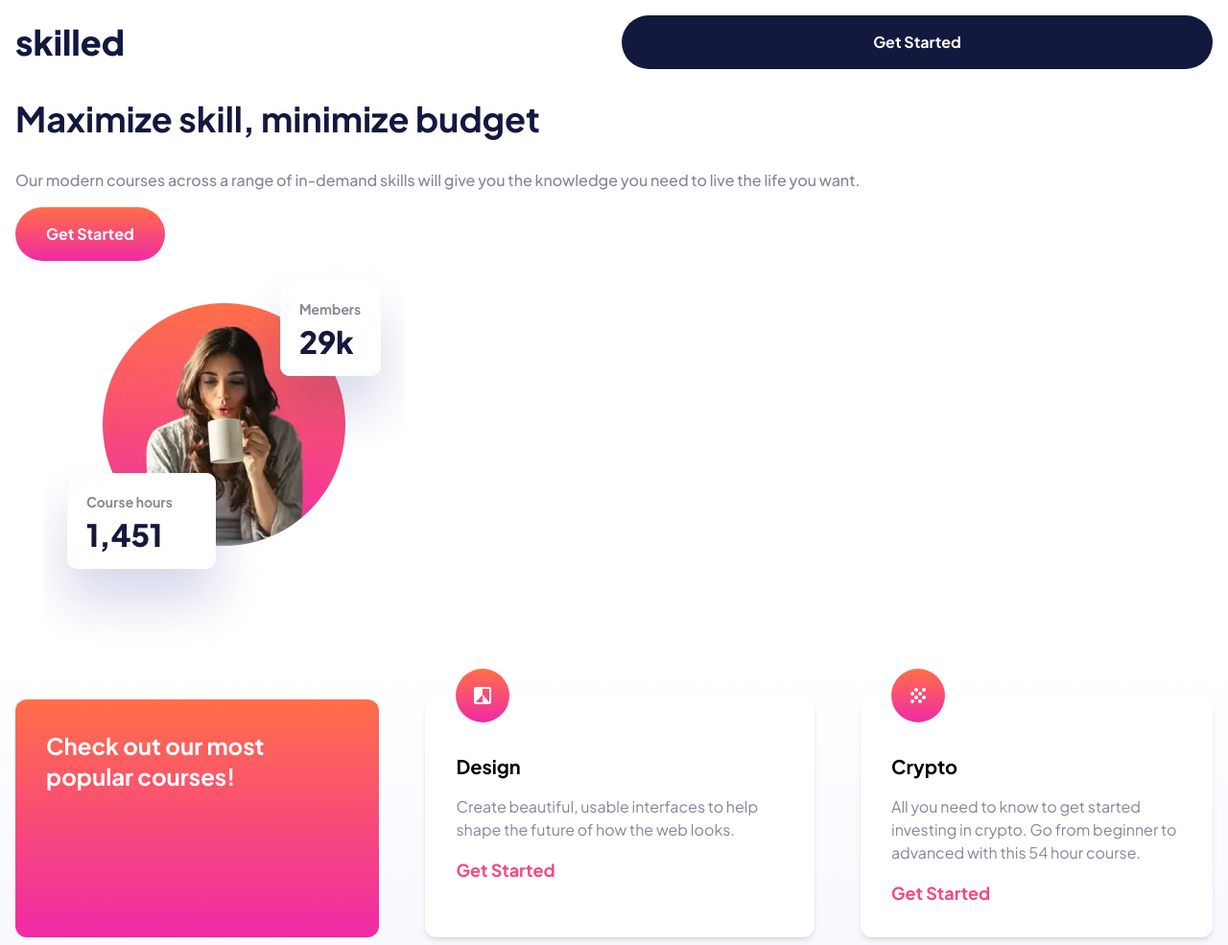
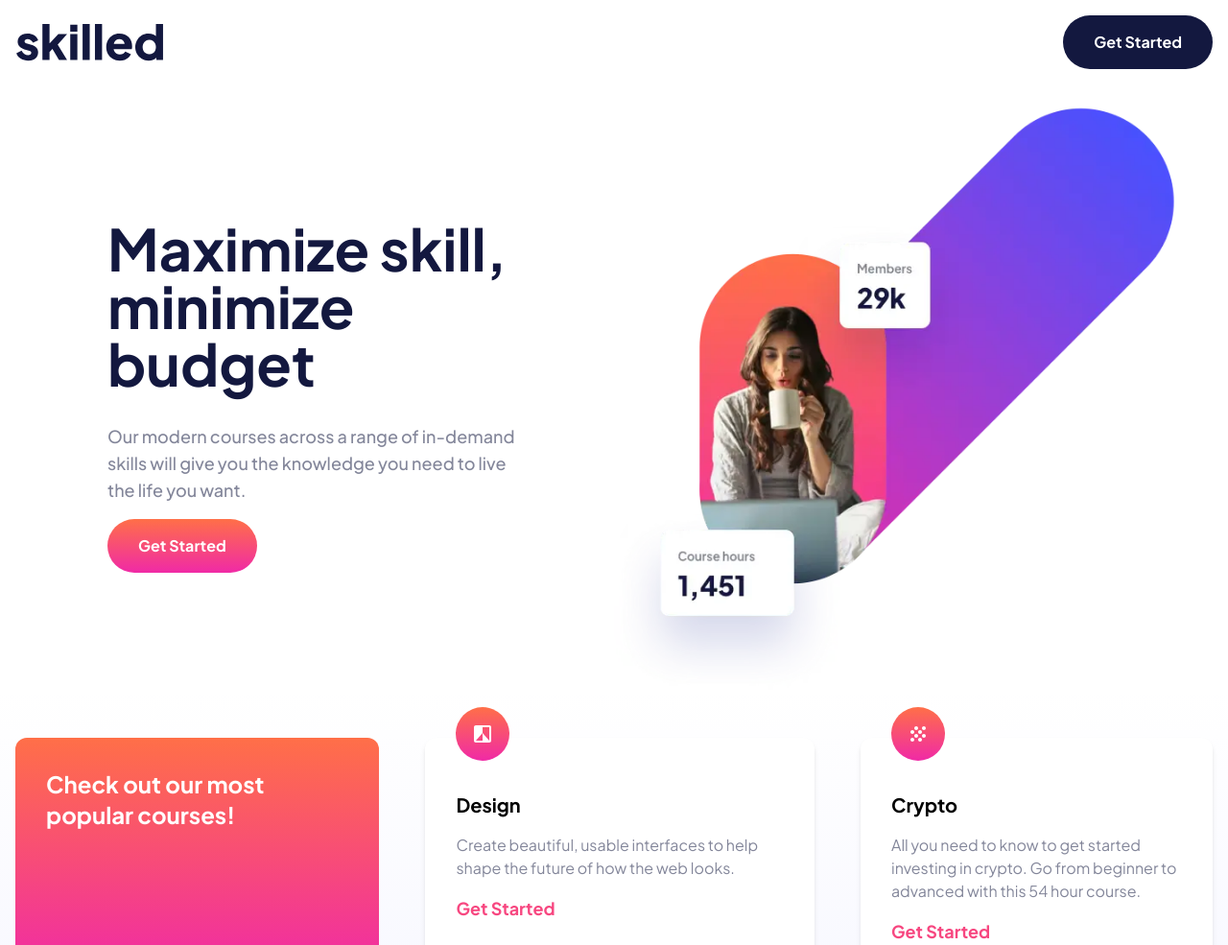
Before and after one commit to BboyAkers/CSS_Sass_Projects, a website: page SkilledELearningLandingPage/index.html in a window 1280 px wide. Shown: the top 985 px of the page at 96% size. Drawn offline with Linux system fonts and the light colour scheme.

Commit message:
updating page

```diff
--- a/SkilledELearningLandingPage/index.html
+++ b/SkilledELearningLandingPage/index.html
@@ -15,18 +15,21 @@
 </head>
 
 <body>
-  <nav class="grid items-center grid-cols-2 gap-4 px-4 pt-4 place-content-around">
-    <img class="inline-block" src="./assets/logo-dark.svg" alt="logo">
-    <a class="inline-block p-4 text-base font-bold text-center text-white rounded-full bg-blue-dark">Get Started</a>
+  <nav class="container flex items-center justify-between px-4 pt-4 mx-auto">
+    <img class="inline-block md:h-10" src="./assets/logo-dark.svg" alt="logo">
+    <a class="inline-block px-8 py-4 text-base font-bold text-center text-white rounded-full bg-blue-dark md:max-w-xs">
+      Get Started
+    </a>
   </nav>
   <main>
-    <header class="px-4">
-      <div>
-        <h1 class="pt-8 pb-4 text-4xl font-extrabold text-blue-dark">Maximize skill, minimize budget</h1>
+    <header class="items-center px-4 md:grid md:grid-cols-2">
+      <div class="md:mx-auto md:px-24 md:max-w-3xl">
+        <h1 class="pt-8 pb-4 text-4xl font-extrabold md:text-6xl text-blue-dark">Maximize skill, minimize budget</h1>
 
-        <p class="py-4 font-medium text-grey">Our modern courses across a range of in-demand skills will give
-          you the
-          knowledge you need to live the life you want.</p>
+        <p class="py-4 font-medium text-grey md:text-lg">
+          Our modern courses across a range of in-demand skills will give
+          you the knowledge you need to live the life you want.
+        </p>
 
         <a
           class="inline-block px-8 py-4 text-base font-bold text-center text-white rounded-full bg-gradient-to-b from-orange to-pink">
@@ -34,10 +37,14 @@
         </a>
       </div>
       <div>
-        <img src="./assets/image-hero-mobile.webp" alt="Image of a person working on a laptop">
+        <img class="mx-auto" src="./assets/image-hero-mobile.webp"
+          srcset="./assets/image-hero-mobile.webp 640w, ./assets/image-hero-tablet.webp, 1920w, ./assets/image-hero-desktop.webp 2400w"
+          alt="Image of a person working on a laptop">
       </div>
     </header>
-    <section class="grid gap-12 px-4 py-12 md:grid-flow-col md:grid-rows-2 bg-gradient-to-b from-white to-white-dark">
+    <div class="px-4 bg-gradient-to-b from-white to-white-dark">
+      <section class="mx-auto md:container">
+        <div class="grid gap-12 py-12 md:grid-flow-col md:grid-rows-2">
           <div class="p-8 font-extrabold text-white rounded-xl bg-gradient-to-b from-orange to-pink">
             <h3 class="text-2xl">Check out our most popular courses!</h3>
           </div>
@@ -86,13 +93,18 @@
             </p>
             <a class="text-lg font-bold text-pink-dark">Get Started</a>
           </div>
+        </div>
       </section>
+    </div>
   </main>
-  <footer class="grid items-center grid-cols-2 gap-4 px-4 py-8 place-content-around bg-blue-dark">
+  <footer class="px-4 py-4 md:px-20 bg-blue-dark">
+    <div class="container flex items-center justify-between mx-auto">
       <img class="inline-block" src="./assets/logo-light.svg" alt="logo">
       <a
-      class="inline-block p-4 text-base font-bold text-center text-white rounded-full bg-gradient-to-b from-blue to-pink">Get
-      Started</a>
+        class="inline-block px-8 py-4 text-base font-bold text-center text-white rounded-full bg-gradient-to-b from-blue to-pink md:max-w-xs">
+        Get Started
+      </a>
+    </div>
   </footer>
 
 </body>
```
Also changed, not shown: SkilledELearningLandingPage/dist/output.css. Lines whose indentation alone changed are shown as unchanged.
